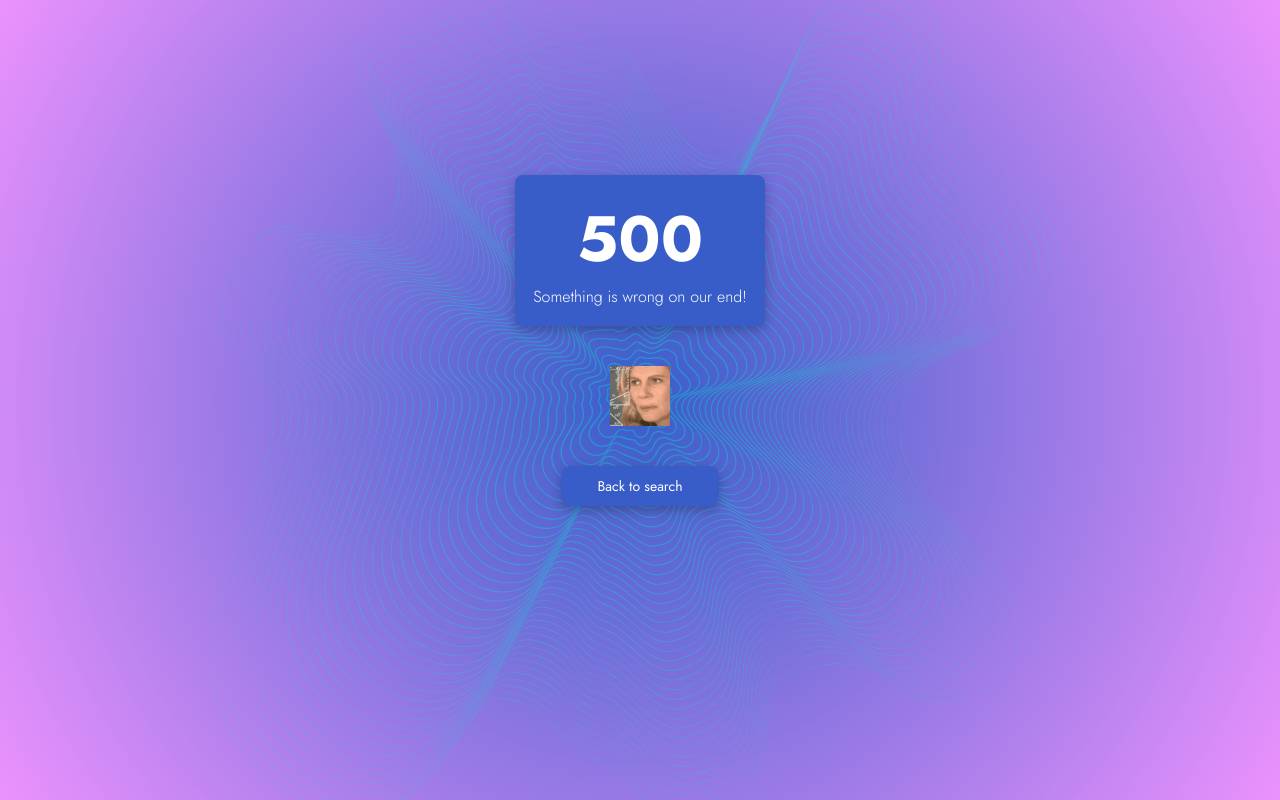
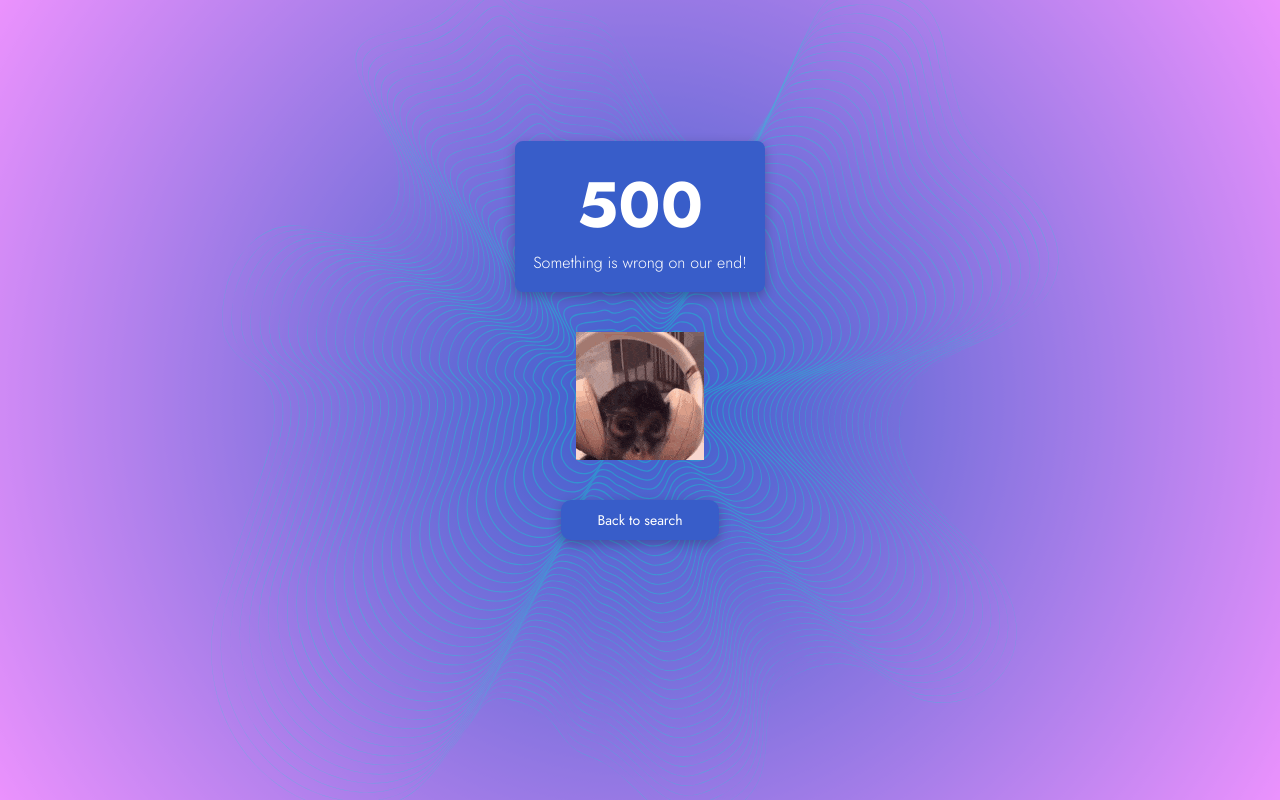
Before and after one commit to MaryBruff/genre-q, a React (Create React App) app: page /error in a window 1280 px wide. Built offline with nearby package versions, Linux system fonts and the light colour scheme; no server answers.

Commit message:
add bby monke

```diff
--- a/src/components/Error/Error.js
+++ b/src/components/Error/Error.js
@@ -4,6 +4,7 @@ import { useNavigate, useLocation } from 'react-router-dom'
 import Huh from '../../assets/huh.gif'
 import ExcuseMe from '../../assets/excuseme.gif'
 import Maths from '../../assets/confused-numbers.gif'
+import Monke from '../../assets/2422-monkey-music.gif'
 
 const Error = () => {
   const [randomImage, setRandomImage] = useState(null);
@@ -17,7 +18,7 @@ const Error = () => {
   }
 
   useEffect(() => {
-    const images = [Huh, ExcuseMe, Maths];
+    const images = [Huh, ExcuseMe, Maths, Monke];
     const randomImage = images[Math.floor(Math.random() * images.length)];
     setRandomImage(randomImage);
   }, [])
```
